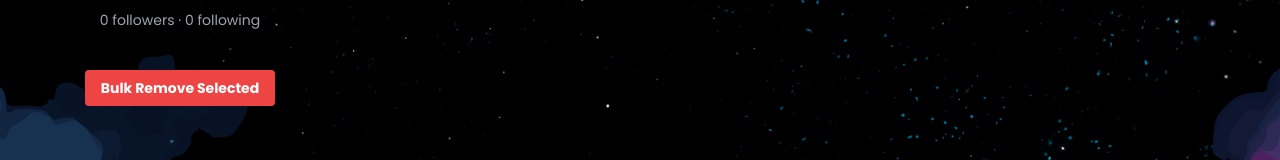
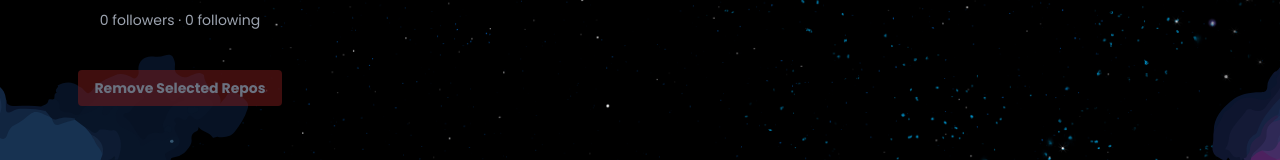
Before and after one commit to Alirezawmoradi/Github-RepoSweep, a Next.js app: page /dashboard in a window 1280 px wide. Shown: the part 510-670 px from the top of the page. Built offline with nearby package versions, Linux system fonts and the light colour scheme; no server answers.

Commit message:
disable mode added to remove button

```diff
--- a/src/app/dashboard/_components/dashboard-sidebar.tsx
+++ b/src/app/dashboard/_components/dashboard-sidebar.tsx
@@ -74,9 +74,10 @@ export const DashboardSidebar: React.FC = () => {
                 <div className="flex justify-between mt-10 relative">
                     <button
                         onClick={openModal}
-                        className={`bg-red-500 hover:bg-red-600 text-white font-bold py-2 px-4 rounded ${loading && initialLoad ? 'hidden' : 'block'}`}
+                        className={`bg-red-500 hover:bg-red-600 text-white font-bold py-2 px-4 rounded transition-colors duration-500 ${loading && initialLoad ? 'hidden' : 'block disabled:bg-red-900/50 disabled:text-gray-500'}`}
+                        disabled={selectedRepoCount === 0}
                     >
-                        Bulk Remove Selected
+                        Remove Selected Repos
                         {
                             selectedRepoCount > 0 && (
                                 <span
```
